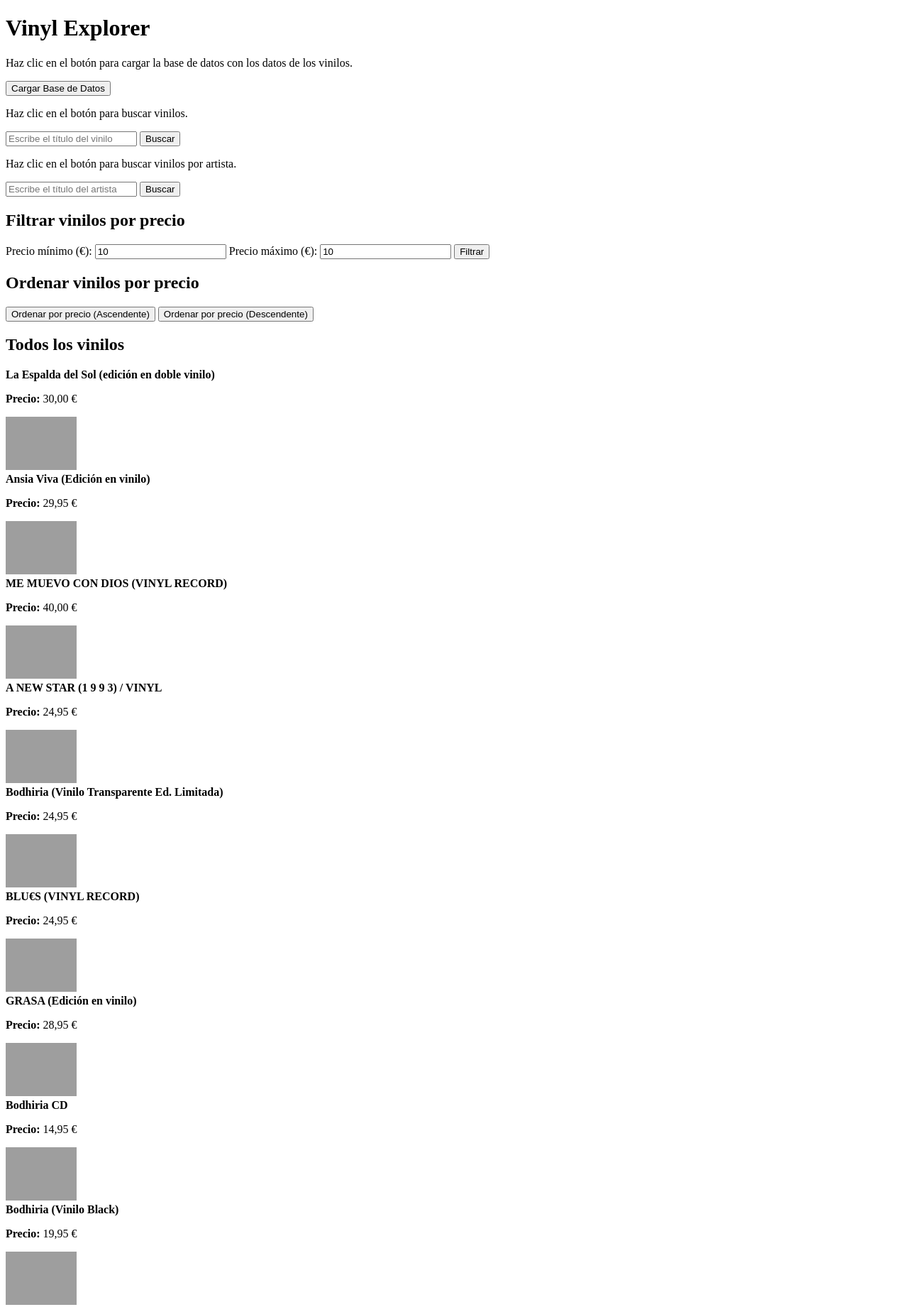
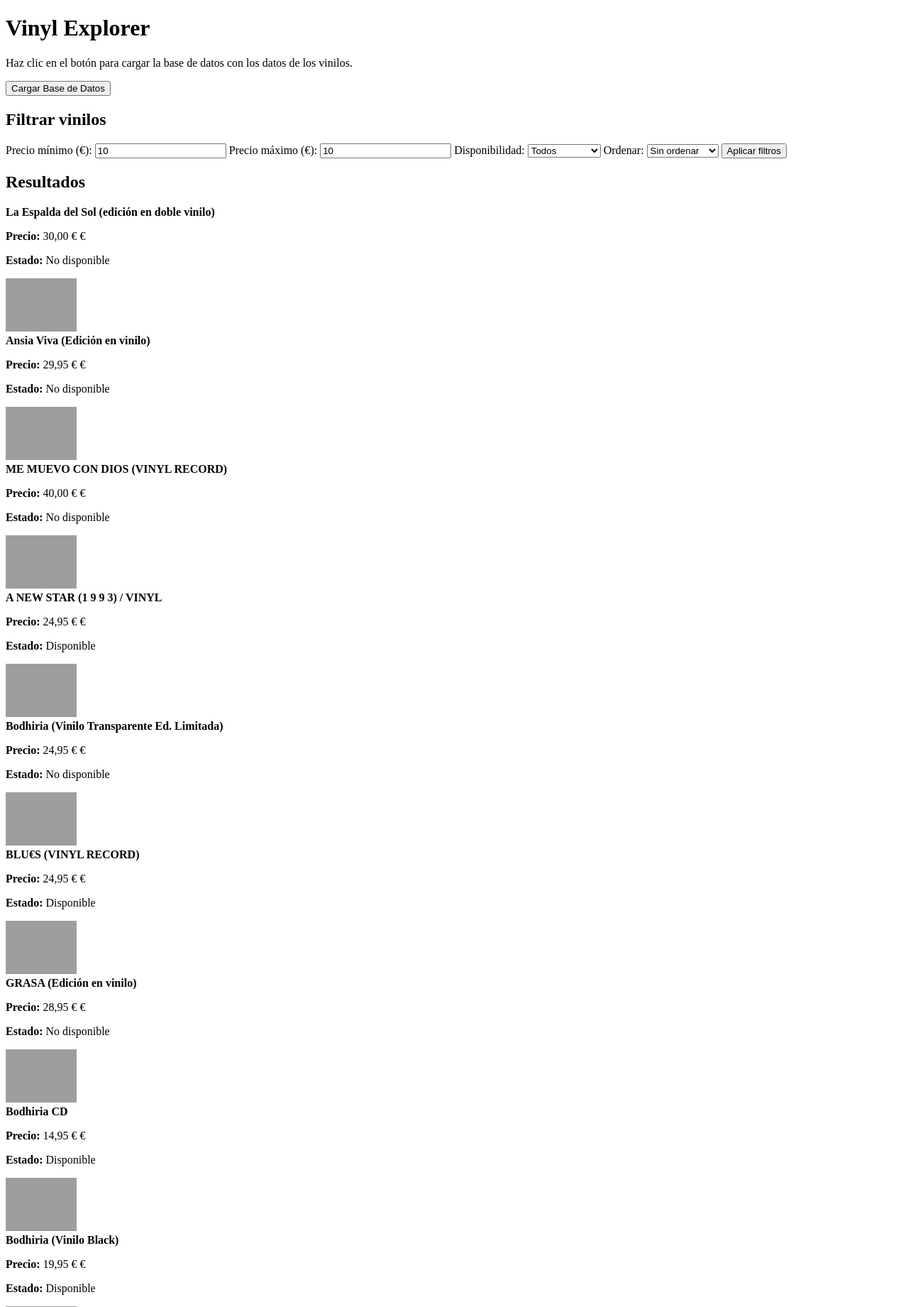
Before and after one commit to paulalunanavarro/VinylExplorer, a Django app: template vinyls/templates/index.html in a window 1280 px wide. Shown: the top 1841 px of the page at 71% size. Run offline with Django 5.2, Linux system fonts and the light colour scheme; data comes from the database, SQL or seed files in the repository; both versions use the stored data as it was after the commit; tables that the repository leaves empty hold one stand-in row (values such as "Sample post"); the template is opened without the code that fills it: values that come from a table or form of the project are taken from there, most other values are stand-ins (such as "Sample title", 1, 10 or a date in 2020); grey boxes are pictures that could not be loaded.

Commit message:
feat(): añadido filtro de stock y arreglo filtros

```diff
--- a/vinyls/indice.py
+++ b/vinyls/indice.py
@@ -48,6 +48,7 @@ def almacenar_datos():
             enlace=vinilo["enlace"],
             fecha_indexado=datetime.now()
         )
+
 
     writer.commit()
     print(f"Se han indexado {len(vinilos)} vinilos en el índice.")
@@ -140,6 +141,7 @@ def obtener_vinilos_por_precio(min_precio=None, max_precio=None):
                 "precio": result["precio"],
                 "imagen": result["imagen"],
                 "enlace": result["enlace"],
+                "stock": result["stock"],
             })
 
     return vinilos
--- a/vinyls/templates/index.html
+++ b/vinyls/templates/index.html
@@ -19,34 +19,34 @@
         }
     </style>
     <script>
-        $(document).ready(function() {
+        $(document).ready(function () {
             // Mostrar notificación
-            function showNotification(message, success=true) {
+            function showNotification(message, success = true) {
                 const notification = $('#notification');
                 notification.text(message);
                 notification.css('background-color', success ? '#4caf50' : '#f44336');
                 notification.fadeIn();
-                setTimeout(function() {
+                setTimeout(function () {
                     notification.fadeOut();
                 }, 3000);
             }
 
             // Enviar formulario con AJAX
-            $('form#cargar_bd_form').submit(function(event) {
-                event.preventDefault();  // Detener el envío del formulario
+            $('form#cargar_bd_form').submit(function (event) {
+                event.preventDefault(); // Detener el envío del formulario
 
                 $.ajax({
                     type: 'POST',
                     url: $(this).attr('action'),
                     data: $(this).serialize(),
-                    success: function(response) {
+                    success: function (response) {
                         if (response.status === 'success') {
                             showNotification(response.message, true);
                         } else {
                             showNotification(response.message, false);
                         }
                     },
-                    error: function() {
+                    error: function () {
                         showNotification('Hubo un error al realizar la solicitud.', false);
                     }
                 });
@@ -67,44 +67,42 @@
     <!-- Notificación -->
     <div class="notification" id="notification"></div>
 
-    <p>Haz clic en el botón para buscar vinilos.</p>
-    <form action="{% url 'buscar_vinilos' %}" method="get">
-        <input type="text" name="consulta" placeholder="Escribe el título del vinilo">
-        <button type="submit">Buscar</button>
+    <h2>Filtrar vinilos</h2>
+    <form method="get" action="">
+        <label for="min_precio">Precio mínimo (€):</label>
+        <input type="number" name="min_precio" id="min_precio" value="{{ min_precio }}" placeholder="Mínimo">
+
+        <label for="max_precio">Precio máximo (€):</label>
+        <input type="number" name="max_precio" id="max_precio" value="{{ max_precio }}" placeholder="Máximo">
+
+        <label for="stock">Disponibilidad:</label>
+        <select name="stock" id="stock">
+            <option value="" {% if stock == "" %}selected{% endif %}>Todos</option>
+            <option value="disponible" {% if stock == "disponible" %}selected{% endif %}>Disponible</option>
+            <option value="no_disponible" {% if stock == "no_disponible" %}selected{% endif %}>No disponible</option>
+        </select>
+
+        <label for="orden">Ordenar:</label>
+        <select name="orden" id="orden">
+            <option value="" {% if orden == "" %}selected{% endif %}>Sin ordenar</option>
+            <option value="asc" {% if orden == "asc" %}selected{% endif %}>Ascendente</option>
+            <option value="desc" {% if orden == "desc" %}selected{% endif %}>Descendente</option>
+        </select>
+
+        <button type="submit">Aplicar filtros</button>
     </form>
 
-    <p>Haz clic en el botón para buscar vinilos por artista.</p>
-    <form action="{% url 'buscar_por_artista' %}" method="get">
-        <input type="text" name="consulta" placeholder="Escribe el título del artista">
-        <button type="submit">Buscar</button>
-    </form>
-
-    <h2>Filtrar vinilos por precio</h2>
-    <form method="get" action="{% url 'index' %}">
-        <label for="min_precio">Precio mínimo (€):</label>
-        <input type="text" name="min_precio" value="{{ min_precio }}" placeholder="Precio mínimo">
-
-        <label for="max_precio">Precio máximo (€):</label>
-        <input type="text" name="max_precio" value="{{ max_precio }}" placeholder="Precio máximo">
-
-        <button type="submit">Filtrar</button>
-    </form>
-
-    <h2>Ordenar vinilos por precio</h2>
-    <form method="get" action="{% url 'index' %}">
-        <input type="hidden" name="min_precio" value="{{ min_precio }}">
-        <input type="hidden" name="max_precio" value="{{ max_precio }}">
-        <button type="submit" name="orden" value="asc">Ordenar por precio (Ascendente)</button>
-        <button type="submit" name="orden" value="desc">Ordenar por precio (Descendente)</button>
-    </form>
-
-    <h2>Todos los vinilos</h2>
+    <h2>Resultados</h2>
     <div>
         {% for vinilo in vinilos %}
             <div class="vinilo">
                 <strong>{{ vinilo.titulo }}</strong>
-                <p><strong>Precio:</strong> {{ vinilo.precio }}</p>
-                <!-- Verificar si 'vinilo.enlace' tiene valor -->
+                <p><strong>Precio:</strong> {{ vinilo.precio }} €</p>
+                {% if vinilo.stock == "Agotado" %}
+                    <p><strong>Estado:</strong> No disponible</p>
+                {% else %}
+                    <p><strong>Estado:</strong> Disponible</p>
+                {% endif %}
                 {% if vinilo.enlace %}
                     <a href="{{ vinilo.enlace }}" target="_blank">
                         <img src="{{ vinilo.imagen }}" alt="{{ vinilo.titulo }}" width="100">
@@ -114,7 +112,7 @@
                 {% endif %}
             </div>
         {% empty %}
-            <p>No hay vinilos disponibles en el índice.</p>
+            <p>No hay vinilos que coincidan con los filtros aplicados.</p>
         {% endfor %}
     </div>
 </body>
```
Also changed, not shown: vinyls/views.py (+19 -5 lines), db.sqlite3.
